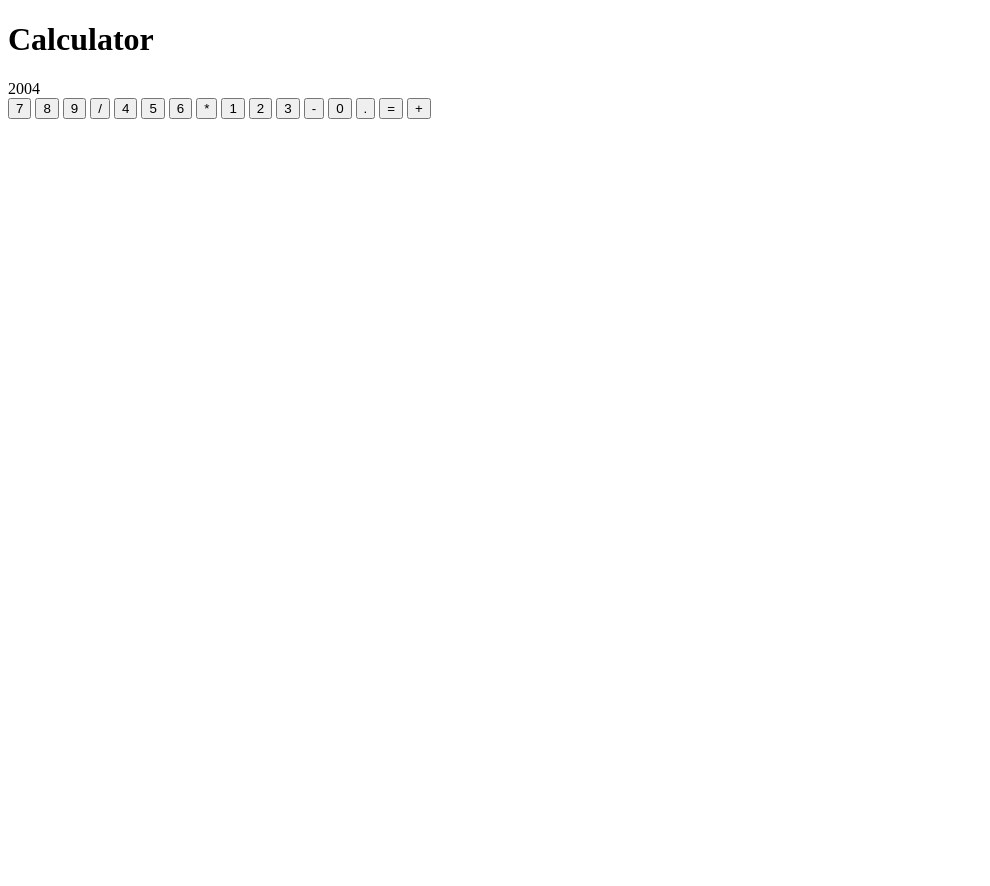
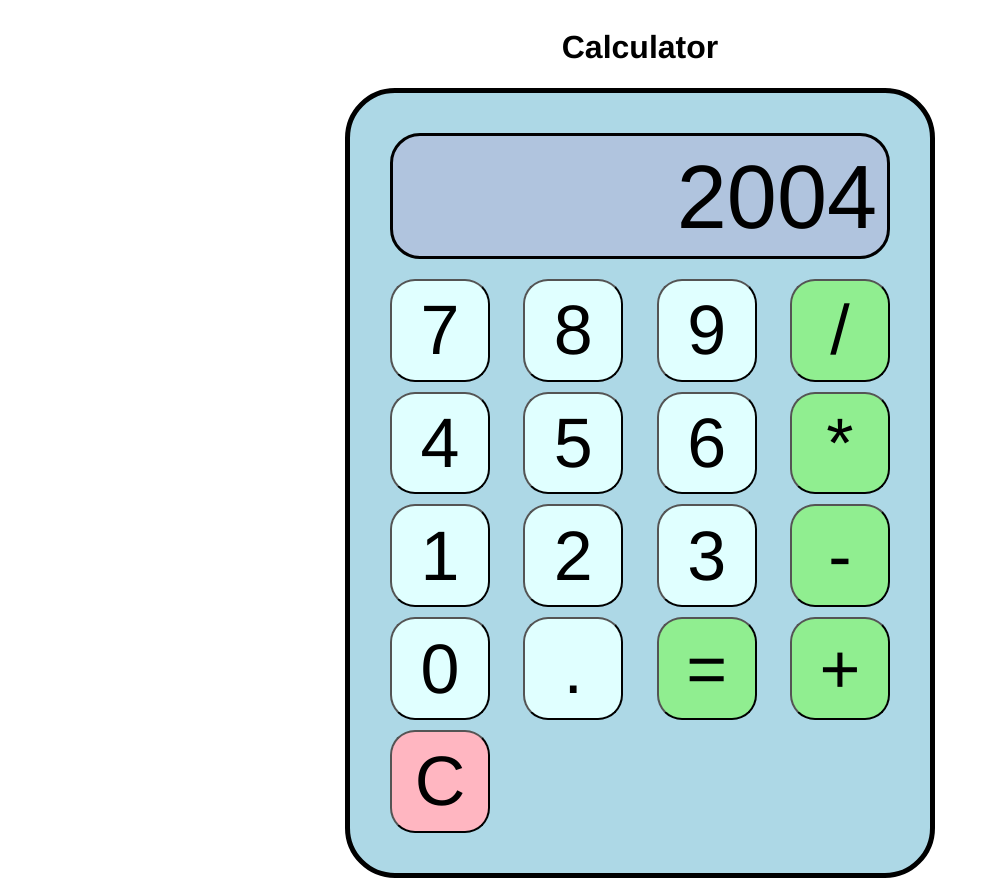
Before and after one commit to 7equinox/TOP-Calculator_v2, a plain HTML site: page index.html in a window 1280 px wide. Shown: the whole page, without its empty margins (0-990 px from the left). Before the commit the page ends 800 px from the top, so only its background shows below. Drawn offline with Linux system fonts and the light colour scheme.

Commit message:
Design basic calc func with design

```diff
--- a/index.html
+++ b/index.html
@@ -14,19 +14,20 @@
             <button>7</button>
             <button>8</button>
             <button>9</button>
-            <button>/</button>
+            <button class="op">/</button>
             <button>4</button>
             <button>5</button>
             <button>6</button>
-            <button>*</button>
+            <button class="op">*</button>
             <button>1</button>
             <button>2</button>
             <button>3</button>
-            <button>-</button>
+            <button class="op">-</button>
             <button>0</button>
             <button>.</button>
-            <button>=</button>
-            <button>+</button>
+            <button class="op">=</button>
+            <button class="op">+</button>
+            <button class="clear">C</button>
         </div>
     </div>
     <script src="./script.js"></script>
--- a/style.css
+++ b/style.css
@@ -0,0 +1,66 @@
+* {
+    font-family: 'Franklin Gothic Medium', 'Arial Narrow', Arial, sans-serif
+}
+
+body {
+    min-height: 100vh;
+    display: flex;
+    flex-direction: column;
+    justify-content: center;
+    align-items: center;
+}
+
+.container {
+    background-color: lightblue;
+    width: 500px;
+    height: 700px;
+    padding: 40px;
+    border: 5px solid black;
+    border-radius: 50px;
+    display: flex;
+    flex-direction: column;
+    gap: 20px;
+}
+
+.result {
+    background-color: lightsteelblue;
+    padding: 10px;
+    font-size: 90px;
+    text-align: right;
+    width: auto;
+    height: 100px;
+    border: 3px solid black;
+    border-radius: 30px;
+}
+
+.buttons {
+    width: auto;
+    height: 554px;
+    display: flex;
+    flex-wrap: wrap;
+    justify-content: space-between;
+    gap: 10px;
+}
+
+button {
+    background-color: lightcyan;
+    min-width: 100px;
+    font-size: 70px;
+    border-radius: 25px;
+}
+
+button.op {
+    background-color: lightgreen;
+}
+
+button.clear {
+    background-color: lightpink;
+}
+
+button:hover {
+    background-color: lightyellow;
+}
+
+button:active {
+    background-color: lightsalmon;
+}
```
